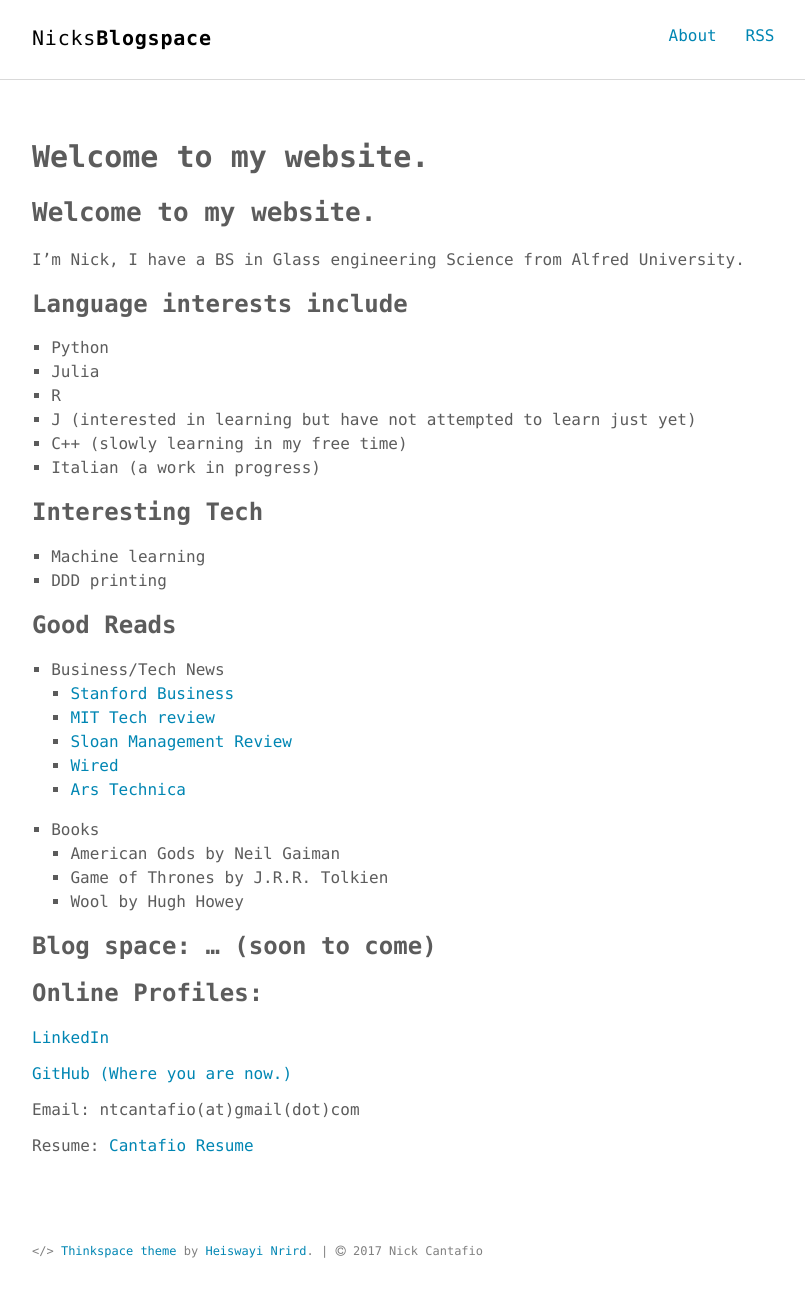
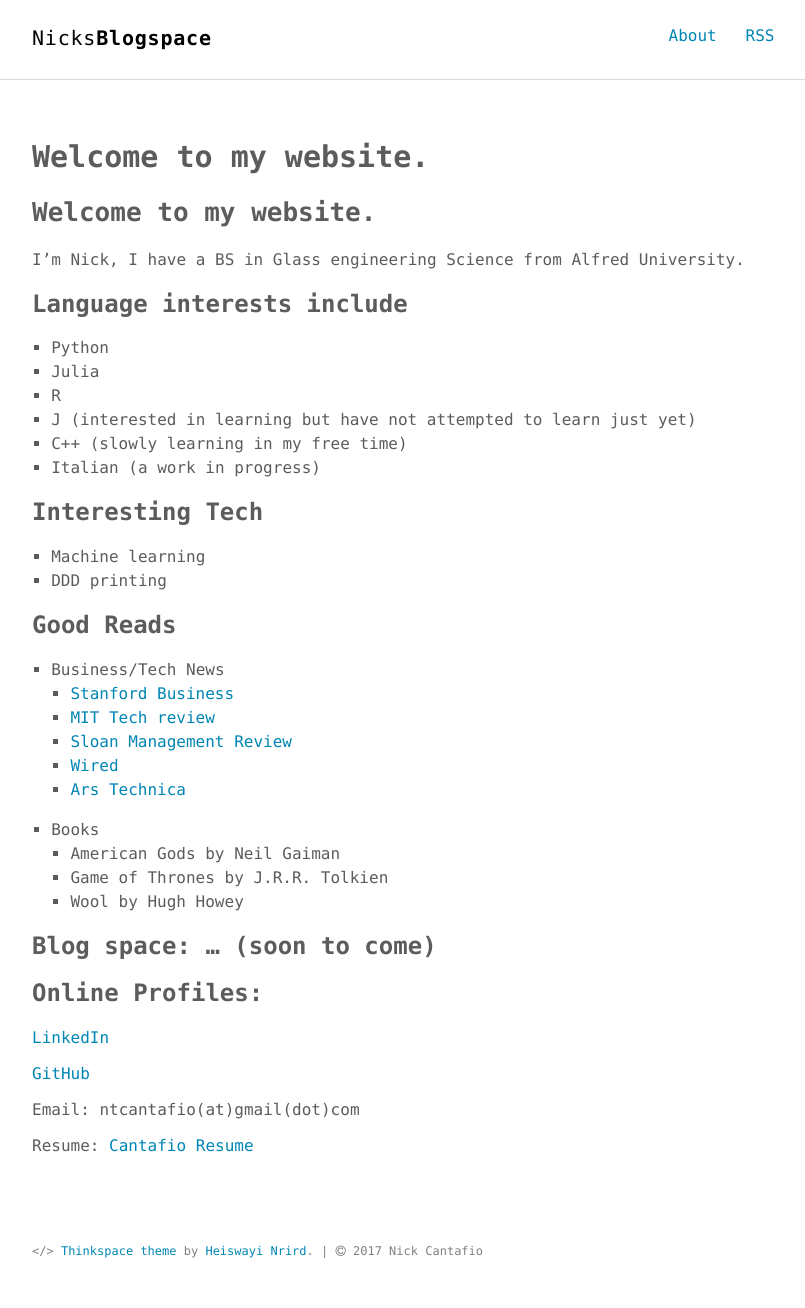
Before and after one commit to nickcanny/nickcanny.github.io, a Jekyll site: the page built from about.md, in a window 1280 px wide. Shown: the whole page, without its empty margins (232-1037 px from the left). Built offline with Jekyll 4.4.1, drawn with Linux system fonts in a browser that asks for light colours; our own code applies the rules of GitHub Pages for plain Markdown files.

Commit message:
Update about.md

```diff
--- a/about.md
+++ b/about.md
@@ -32,7 +32,7 @@ I'm Nick, I have a BS in Glass engineering Science from Alfred University.
 
 [LinkedIn](https://www.linkedin.com/in/ntcantafio/)
 
-[GitHub (Where you are now.)](https://nickcanny.github.io/)
+[GitHub](https://github.com/nickcanny)
 
 Email: ntcantafio(at)gmail(dot)com
 
```
